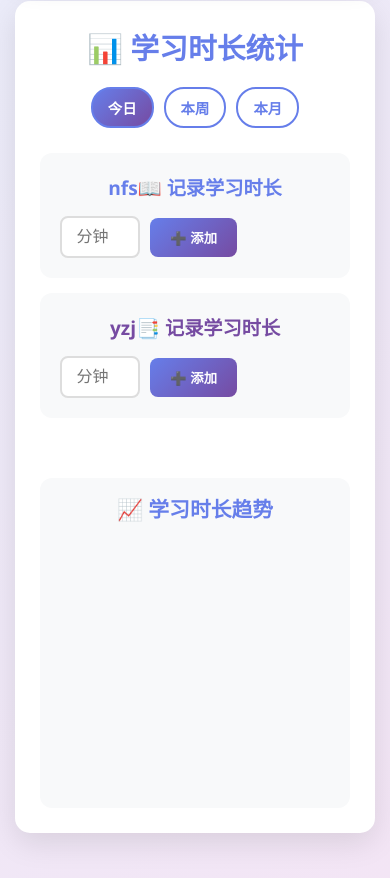
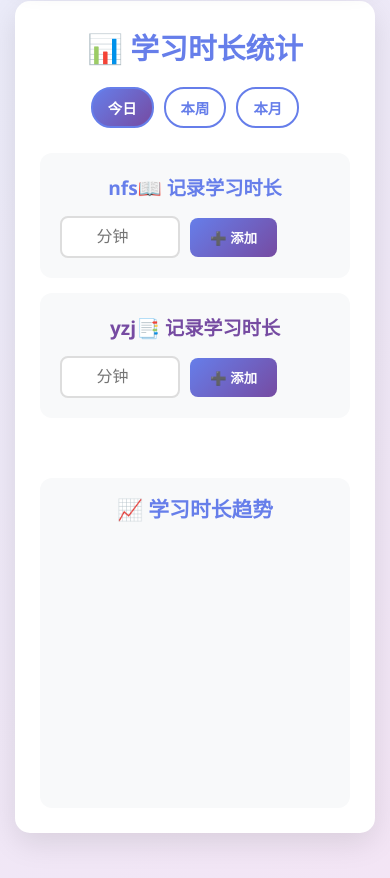
Before and after one commit to YuZhangjia/Study, a plain HTML site: page index.html in a window 390 px wide. Shown: the part 1281-2159 px from the top of the page. Drawn offline with nearby package versions, Linux system fonts and the light colour scheme; no server answers.

Commit message:
Adjust mobile time input width to 120px
Increase time input field width from 80px to 120px for better usability

🤖 Generated with [Claude Code](https://claude.com/claude-code)

Co-Authored-By: Claude Sonnet 4.5 <noreply@anthropic.com>

```diff
--- a/index.html
+++ b/index.html
@@ -826,8 +826,8 @@
             }
 
             .time-input {
-                flex: 0 0 80px;
-                max-width: 80px;
+                flex: 0 0 120px;
+                max-width: 120px;
             }
 
             .date-input-wrapper input {
```
